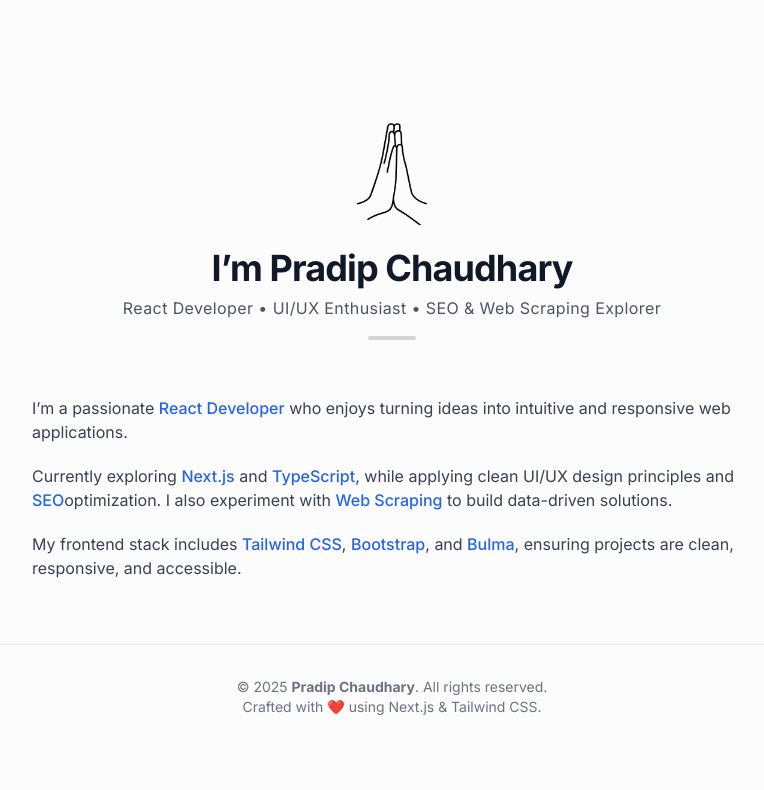
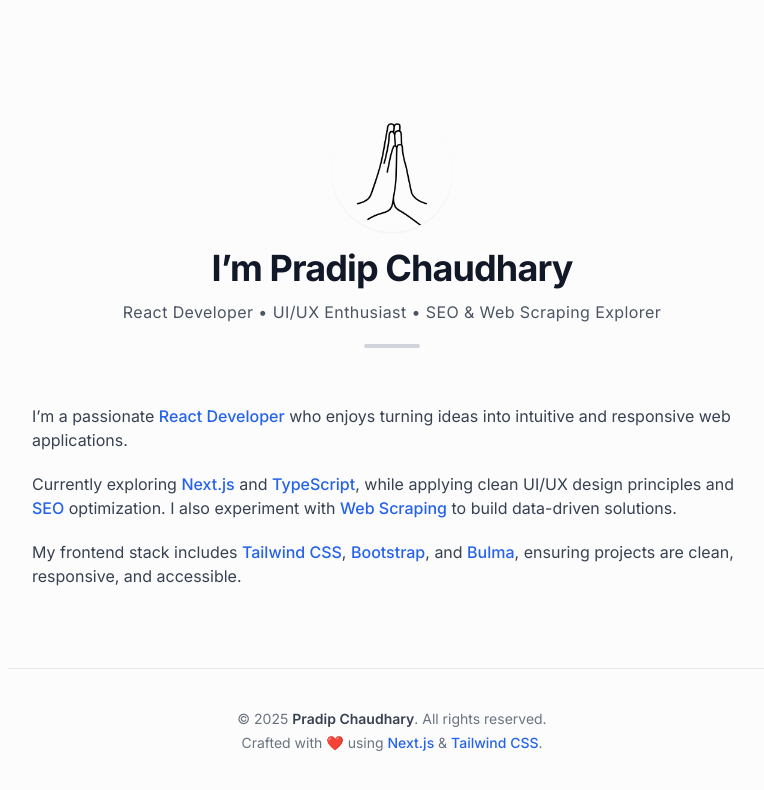
Before and after one commit to pradipchaudhary/portfolio.v3, a Next.js app: page / in a window 1280 px wide. Shown: the top 790 px of the page, without its empty margins (248-1012 px from the left). Built offline with nearby package versions, Linux system fonts and the light colour scheme.

Commit message:
fixed old UI

```diff
--- a/app/layout.tsx
+++ b/app/layout.tsx
@@ -3,44 +3,99 @@ import { Inter } from "next/font/google";
 import "@/styles/globals.css";
 import { Suspense } from "react";
 import Loading from "./loading";
-import HomeLayout from "@/components/layout/HomeLayout";
-
+import Background from "@/components/ui/Background";
 
 const inter = Inter({ subsets: ["latin"] });
 
-
-// Metadata for SEO and social sharing
+// ==============================
+// 🌐 ADVANCED SEO METADATA
+// ==============================
 export const metadata: Metadata = {
-    title: "Pradip Chaudhary | Full Stack Developer | React, Next.js, Node.js, GraphQL & TypeScript Expert",
+    title:
+        "Pradip Chaudhary | Full Stack Developer from Nepal | React, Next.js, Node.js, TypeScript & GraphQL Expert",
     description:
-        "Pradip Chaudhary is an accomplished Full Stack Developer specializing in crafting robust, high-performance web applications with React, Next.js, Node.js, and modern APIs like GraphQL. Leveraging TypeScript for scalable and maintainable code, I deliver innovative and responsive digital solutions. Explore my portfolio for advanced web development expertise.",
+        "I'm Pradip Chaudhary — a Full Stack Developer from Nepal specializing in React, Next.js, Node.js, and TypeScript. I build scalable, high-performance web applications with clean UI/UX, modern APIs, and SEO optimization. Explore my portfolio and learn how I craft digital solutions for global brands.",
     keywords:
-        "Pradip Chaudhary, Software Enginner, Nepali Developer, Full Stack Developer, Web Development, React Developer, Next.js Developer, Pradip, pradip, Chaudhary, Node.js, GraphQL Developer, TypeScript Developer, JavaScript, Tailwind CSS, Frontend Development, Backend Development, Web Applications, Portfolio, Custom Software, API Development, Database Management, Scalable Web Solutions, Modern Web Tech, Digital Transformation",
-    robots: "index, follow",
+        "Pradip Chaudhary, Full Stack Developer Nepal, React Developer, Next.js Developer, Node.js Developer, TypeScript Developer, GraphQL Developer, Frontend Developer, Backend Developer, Software Engineer Nepal, MERN Stack Developer, Web Developer Nepal, SEO Developer, UI UX Engineer, Web App Developer, JavaScript Expert, Tailwind CSS Developer, Remote Developer Nepal, Portfolio Website",
+    authors: [{ name: "Pradip Chaudhary", url: "https://www.pradipchaudhary.com.np" }],
+    creator: "Pradip Chaudhary",
+    publisher: "Pradip Chaudhary",
+    metadataBase: new URL("https://www.pradipchaudhary.com.np"),
+    alternates: {
+        canonical: "https://www.pradipchaudhary.com.np",
+    },
+    robots: {
+        index: true,
+        follow: true,
+        nocache: false,
+        googleBot: {
+            index: true,
+            follow: true,
+            "max-snippet": -1,
+            "max-image-preview": "large",
+            "max-video-preview": -1,
+        },
+    },
     openGraph: {
-        title: "Pradip Chaudhary - Full Stack Developer | React, Next.js, Node.js, GraphQL & TypeScript Expertise",
-        description: "Pradip Chaudhary is an accomplished Full Stack Developer specializing in crafting robust, high-performance web applications with React, Next.js, Node.js, GraphQL, and TypeScript. Explore my portfolio for advanced web development solutions.",
-        url: "https://www.pradipchaudhary.com.np/", // REMEMBER TO REPLACE WITH YOUR ACTUAL WEBSITE URL
         type: "website",
+        url: "https://www.pradipchaudhary.com.np",
+        title:
+            "Pradip Chaudhary - Full Stack Developer from Nepal | React, Next.js, Node.js & TypeScript Expert",
+        description:
+            "Explore the portfolio of Pradip Chaudhary, a Full Stack Developer from Nepal specializing in React, Next.js, Node.js, TypeScript, and GraphQL. Passionate about building modern, scalable web applications with strong UI/UX and SEO performance.",
+        siteName: "Pradip Chaudhary Portfolio",
+        locale: "en_US",
         images: [
             {
-                url: "https://www.pradipchaudhary.com.np/og-image.jpg", // REMEMBER TO REPLACE WITH A COMPELLING IMAGE URL (e.g., your headshot, a project screenshot)
+                url: "https://www.pradipchaudhary.com.np/og-image.jpg",
                 width: 1200,
                 height: 630,
-                alt: "Pradip Chaudhary - Full Stack Developer & Web Development Expert",
+                alt: "Pradip Chaudhary - Full Stack Developer from Nepal",
             },
         ],
     },
     twitter: {
         card: "summary_large_image",
-        site: "@yourtwitterhandle", // REMEMBER TO REPLACE WITH YOUR TWITTER HANDLE
-        title: "Pradip Chaudhary | Full Stack Developer | React, Next.js, Node.js, GraphQL & TypeScript Expertise",
-        description: "Pradip Chaudhary is an accomplished Full Stack Developer specializing in crafting robust, high-performance web applications with React, Next.js, Node.js, GraphQL, and TypeScript. Explore my portfolio for advanced web development solutions.",
-        images: ["https://www.pradipchaudhary.com.np/twitter-image.jpg"], // Similar to Open Graph image
+        site: "@pradipchaudhary", // Replace with your handle if you have one
+        creator: "@pradipchaudhary",
+        title:
+            "Pradip Chaudhary | Full Stack Developer from Nepal | React, Next.js, Node.js, TypeScript & GraphQL Expert",
+        description:
+            "Explore my portfolio — I'm Pradip Chaudhary, a professional Full Stack Developer from Nepal specializing in React, Next.js, Node.js, and TypeScript.",
+        images: ["https://www.pradipchaudhary.com.np/twitter-image.jpg"],
+    },
+    category: "Technology",
+    themeColor: "#0f172a", // Dark navy blue for brand consistency
+    viewport:
+        "width=device-width, initial-scale=1.0, maximum-scale=5.0, user-scalable=yes, viewport-fit=cover",
+    verification: {
+        google: "YOUR_GOOGLE_SEARCH_CONSOLE_VERIFICATION_CODE", // add if available
     },
 };
 
-
+// ==============================
+// 🌍 STRUCTURED DATA (JSON-LD)
+// ==============================
+export const structuredData = {
+    "@context": "https://schema.org",
+    "@type": "Person",
+    name: "Pradip Chaudhary",
+    url: "https://www.pradipchaudhary.com.np",
+    image: "https://www.pradipchaudhary.com.np/og-image.jpg",
+    jobTitle: "Full Stack Developer",
+    worksFor: {
+        "@type": "Organization",
+        name: "Freelance / Open Source",
+    },
+    sameAs: [
+        "https://github.com/pradipchaudhary",
+        "https://linkedin.com/in/pradipchaudhary",
+        "https://x.com/pradipchaudhary",
+        "https://www.pradipchaudhary.com.np",
+    ],
+    description:
+        "Pradip Chaudhary is a Full Stack Developer from Nepal specializing in React, Next.js, Node.js, and TypeScript — building scalable, SEO-optimized web applications.",
+};
 
 export default function RootLayout({
     children,
@@ -49,13 +104,27 @@ export default function RootLayout({
 }) {
     return (
         <html lang="en">
+            <head>
+                {/* JSON-LD Structured Data for SEO */}
+                <script
+                    type="application/ld+json"
+                    dangerouslySetInnerHTML={{ __html: JSON.stringify(structuredData) }}
+                />
+            </head>
             <body className={inter.className}>
                 <Suspense fallback={<Loading />}>
-                    <HomeLayout>
-                        {children}
-                    </HomeLayout>
+                    <div className="relative min-h-screen flex flex-col overflow-hidden bg-[var(--background)] text-[var(--foreground)]">
+                        {/* === Background Layer === */}
+                        <div className="absolute inset-0 -z-10">
+                            <Background />
+                        </div>
+
+                        {/* === Main Content === */}
+                        <main className="flex-grow w-full mx-auto max-w-6xl px-6 py-8 md:px-12 lg:px-24">
+                            {children}
+                        </main>
+                    </div>
                 </Suspense>
-
             </body>
         </html>
     );
--- a/app/page.tsx
+++ b/app/page.tsx
@@ -5,50 +5,49 @@ import Image from "next/image";
 import Link from "next/link";
 
 /**
- * HomePage Component — Clean Professional Portfolio (Compact Fonts)
- * -------------------------------------------------
+ * HomePage Component — Enhanced Professional UI
+ * ----------------------------------------------
  * Features:
- * - Minimalistic light theme
- * - Smaller font sizes for a professional look
- * - Animated avatar
- * - Subtle colors for links and accents
+ * - Balanced vertical spacing
+ * - Improved footer and typography rhythm
+ * - Clean, minimal, and professional design
  */
 export default function HomePage() {
     return (
         <>
+            {/* === ABOUT SECTION === */}
             <section
                 id="about"
                 aria-label="About Pradip Chaudhary"
-                className="max-w-3xl mx-auto pt-20 px-6 text-gray-800"
+                className="max-w-3xl mx-auto pt-20 pb-20 px-6 text-gray-800"
             >
-                {/* === HEADER SECTION === */}
+                {/* === HEADER === */}
                 <motion.div
                     className="text-center mb-14"
                     initial={{ opacity: 0, y: 20 }}
                     animate={{ opacity: 1, y: 0 }}
                     transition={{ duration: 0.7, ease: "easeOut" }}
                 >
-                    {/* Avatar */}
                     <Image
                         src="/namaste.png"
                         alt="Pradip Chaudhary"
                         width={120}
                         height={120}
-                        className="rounded-full mx-auto mb-3"
+                        className="rounded-full mx-auto mb-4 shadow-sm "
                     />
 
-                    <h1 className="text-3xl md:text-4xl font-bold mt-4 mb-2 text-gray-900 tracking-tight">
+                    <h1 className="text-3xl md:text-4xl font-bold mt-2 mb-3 text-gray-900 tracking-tight">
                         I’m Pradip Chaudhary
                     </h1>
 
-                    <p className="text-sm md:text-base text-gray-600 mt-2 tracking-wide max-w-xl mx-auto">
+                    <p className="text-sm md:text-base text-gray-600 mt-1 tracking-wide max-w-xl mx-auto">
                         React Developer • UI/UX Enthusiast • SEO & Web Scraping Explorer
                     </p>
 
-                    <div className="w-12 h-1 bg-gray-300 mx-auto mt-4 rounded-full" />
+                    <div className="w-14 h-1 bg-gray-300 mx-auto mt-5 rounded-full" />
                 </motion.div>
 
-                {/* === DESCRIPTION SECTION === */}
+                {/* === DESCRIPTION === */}
                 <motion.div
                     className="space-y-5 leading-relaxed text-sm md:text-base text-gray-700"
                     initial={{ opacity: 0 }}
@@ -66,7 +65,7 @@ export default function HomePage() {
                         <PlainLink href="https://nextjs.org/">Next.js</PlainLink> and{" "}
                         <PlainLink href="https://www.typescriptlang.org/">TypeScript</PlainLink>,
                         while applying clean UI/UX design principles and{" "}
-                        <PlainLink href="https://moz.com/beginners-guide-to-seo">SEO</PlainLink>
+                        <PlainLink href="https://moz.com/beginners-guide-to-seo">SEO</PlainLink>{" "}
                         optimization. I also experiment with{" "}
                         <PlainLink href="https://scrapy.org/">Web Scraping</PlainLink> to build
                         data-driven solutions.
@@ -82,12 +81,23 @@ export default function HomePage() {
                 </motion.div>
             </section>
 
+            {/* === DIVIDER === */}
+            <div className="max-w-3xl mx-auto border-t border-gray-200" />
+
             {/* === FOOTER === */}
-            <footer className="py-8 text-center border-t border-gray-200 mt-16 text-gray-500 text-xs md:text-sm">
-                © {new Date().getFullYear()} <strong>Pradip Chaudhary</strong>. All rights
-                reserved.
-                <br />
-                Crafted with ❤️ using Next.js & Tailwind CSS.
+            <footer className="py-10 text-center text-gray-500 text-xs md:text-sm">
+                <p>
+                    © {new Date().getFullYear()}{" "}
+                    <strong className="font-semibold text-gray-700">
+                        Pradip Chaudhary
+                    </strong>
+                    . All rights reserved.
+                </p>
+                <p className="mt-1">
+                    Crafted with <span className="text-red-500">❤️</span> using{" "}
+                    <PlainLink href="https://nextjs.org/">Next.js</PlainLink> &{" "}
+                    <PlainLink href="https://tailwindcss.com/">Tailwind CSS</PlainLink>.
+                </p>
             </footer>
         </>
     );
@@ -96,15 +106,21 @@ export default function HomePage() {
 /**
  * PlainLink Component
  * -------------------
- * Clean, professional link styling for light theme UI.
+ * Clean, accessible, and consistent link styling.
  */
-function PlainLink({ href, children }: { href: string; children: React.ReactNode }) {
+function PlainLink({
+    href,
+    children,
+}: {
+    href: string;
+    children: React.ReactNode;
+}) {
     return (
         <Link
             href={href}
             target="_blank"
             rel="noopener noreferrer"
-            className="font-medium text-blue-600 hover:text-blue-800 hover:underline"
+            className="font-medium text-blue-600 hover:text-blue-800 hover:underline underline-offset-2 transition-colors duration-150"
         >
             {children}
         </Link>
--- a/components/layout/HomeLayout.tsx
+++ /dev/null
@@ -1,34 +0,0 @@
-"use client";
-
-import React from "react";
-import Background from "../ui/Background";
-
-/**
- * HomeLayout Component
- * --------------------
- * Provides a consistent layout for all pages under the home section.
- * Includes:
- * - Background animation layer (behind content)
- * - Centered main content area with responsive padding
- * - Footer section (optional for future use)
- *
- * Props:
- * - children: React.ReactNode — the page content rendered inside the layout
- */
-const HomeLayout = ({ children }: { children: React.ReactNode }) => {
-    return (
-        <div className="relative min-h-screen flex flex-col overflow-hidden bg-[var(--background)] text-[var(--foreground)]">
-            {/* === Background Layer === */}
-            <div className="absolute inset-0 -z-10">
-                <Background />
-            </div>
-
-            {/* === Main Content === */}
-            <main className="flex-grow w-full mx-auto max-w-6xl px-6 py-8 md:px-12 lg:px-24">
-                {children}
-            </main>
-        </div>
-    );
-};
-
-export default HomeLayout;
```
Also changed, not shown: note.txt (deleted), public/banner.jpg (renamed from banner.jpg), 2 other files (tests, documents, lock files or other folders).
